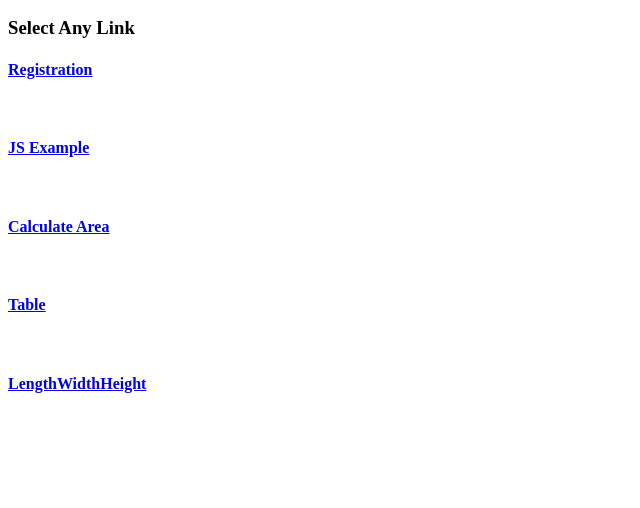
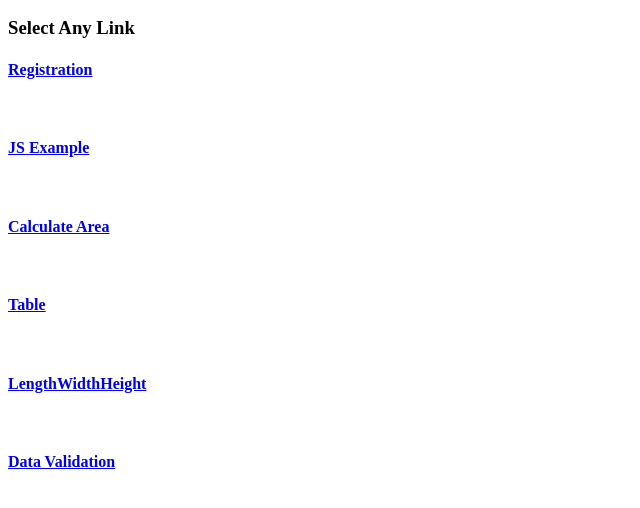
Before and after one commit to Wesal025/Study, a plain HTML site: page index.html in a window 1280 px wide. Shown: the part 96-604 px from the top of the page, without its empty margins (0-640 px from the left). Drawn offline with Linux system fonts and the light colour scheme.

Commit message:
Update index.html

```diff
--- a/index.html
+++ b/index.html
@@ -11,6 +11,7 @@
     <a href="./ResultScript/Area.html"><h4>Calculate Area</h4></a> <br>
     <a href="./ResultScript/ResultScript5.html"><h4>Table</h4></a> <br>
     <a href="./ResultScript/LWH.html"><h4>LengthWidthHeight</h4></a> <br>
+    <a href="./Validation/verify.html"><h4>Data Validation</h4></a> <br>
 
 </body>
 
```
